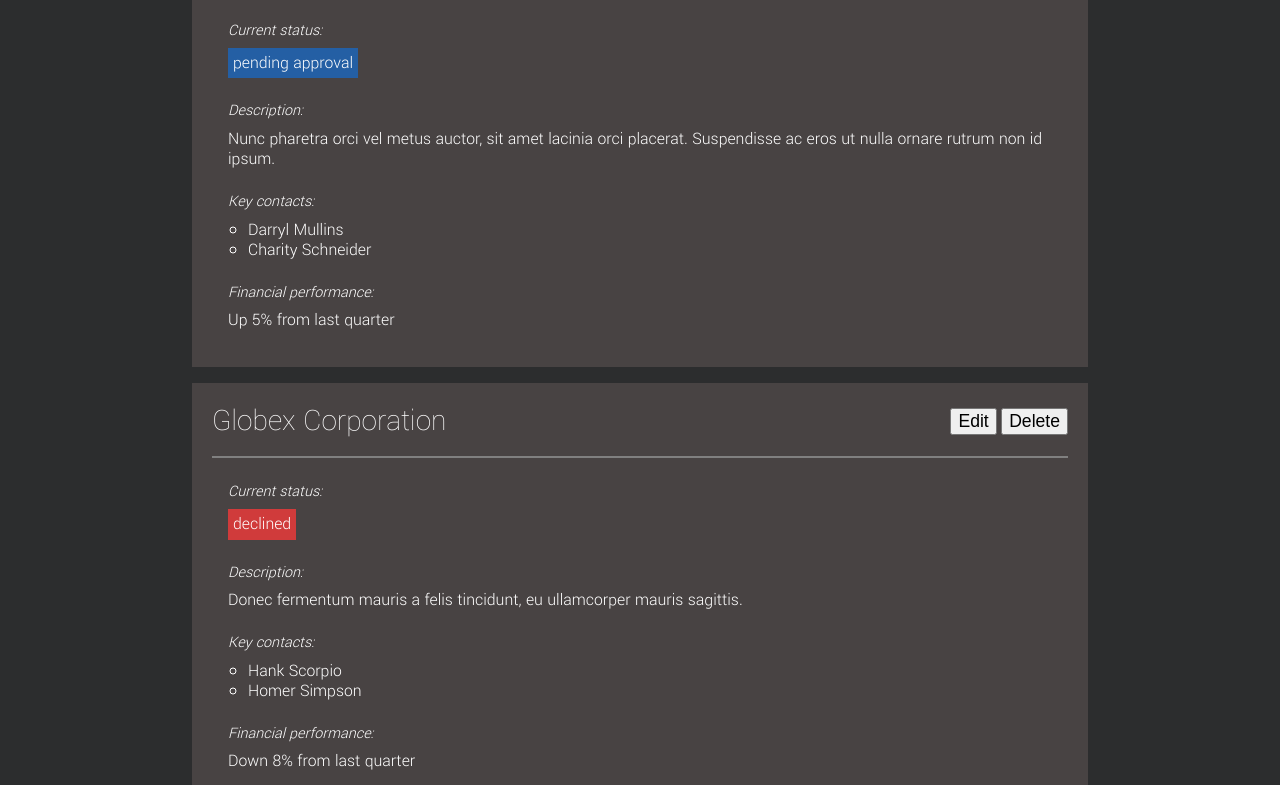
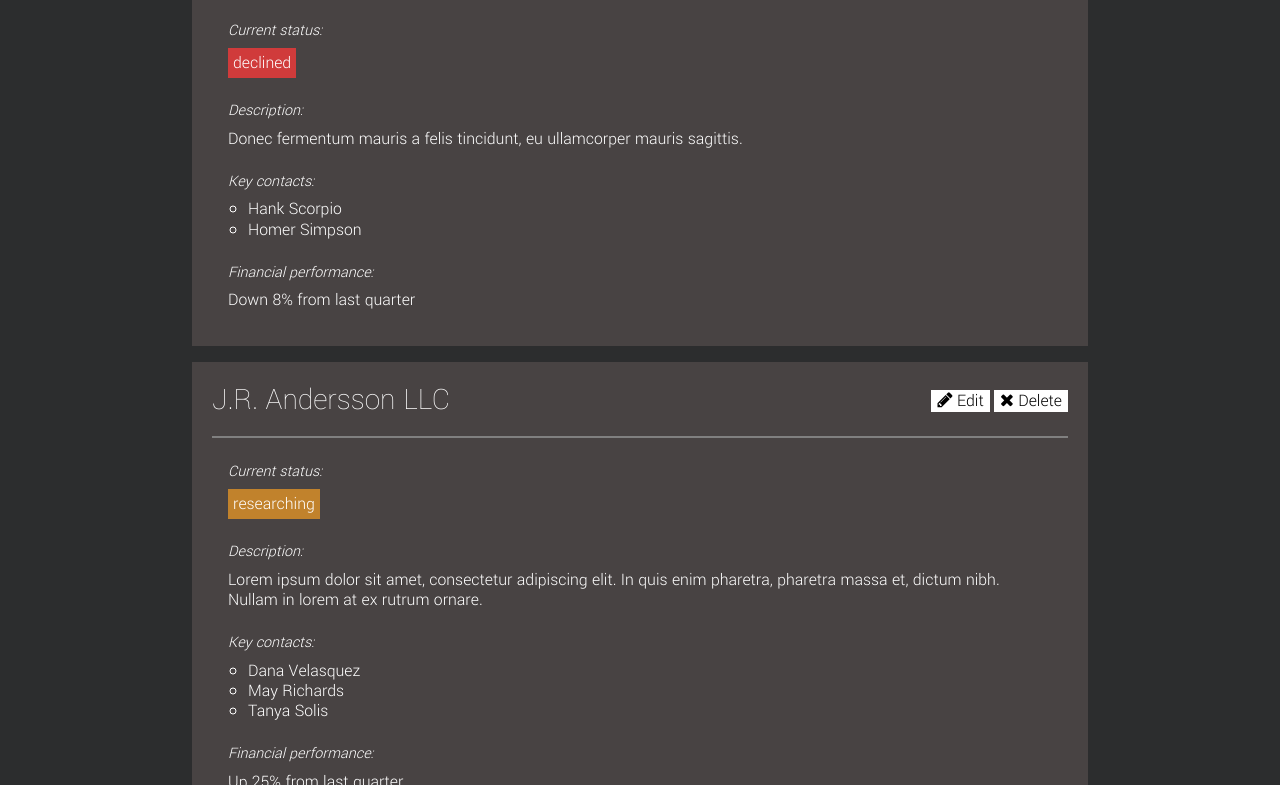
Before and after one commit to johnnycopes/insiten-challenge, a website: page index.html in a window 1280 px wide. Shown: the part 650-1435 px from the top of the page. Drawn offline with Linux system fonts and the light colour scheme.

Commit message:
layout of main page finished

```diff
--- a/css/input.scss
+++ b/css/input.scss
@@ -7,7 +7,6 @@
 // ===================
 
 $font-color: #FFF;
-$light-color: #DDD;
 $bg-color: #2C2D2E;
 $darker-bg-color: #101010;
 $target-bg-color: #484343;
@@ -124,6 +123,15 @@
   color: inherit;
 }
 
+button {
+  border: 0;
+  outline: none;
+  background: $font-color;
+  font-family: $font-stack;
+  font-weight: 300;
+  color: bg-color;
+}
+
 
 // ########################
 // SPECIFIC STYLES/LAYOUT
@@ -158,6 +166,10 @@
   background: $darker-bg-color;
 }
 
+.signature {
+  color: $action-color;
+}
+
 
 // ===================
 // INDIVIDUAL PAGES
@@ -166,7 +178,7 @@
 // ------ HOME ------
 
 .targets {
-  margin: 90px 0;
+  margin: 90px 0 40px;
 }
 
 .target {
--- a/index.html
+++ b/index.html
@@ -4,6 +4,7 @@
 <head>
     <meta charset="utf-8">
     <meta name="viewport" content="width=device-width, initial-scale=1"><link href="https://fonts.googleapis.com/css?family=Yantramanav:100,300,400" rel="stylesheet">
+    <link href="https://maxcdn.bootstrapcdn.com/font-awesome/4.7.0/css/font-awesome.min.css" rel="stylesheet" integrity="sha384-wvfXpqpZZVQGK6TAh5PVlGOfQNHSoD2xbE+QkPxCAFlNEevoEH3Sl0sibVcOQVnN" crossorigin="anonymous">
     <link rel="stylesheet" href="css/normalize.css">
     <link rel="stylesheet" href="css/styles.css">
     <title>Insiten Challenge</title>
@@ -12,7 +13,9 @@
 <body ng-app="InsitenChallenge">
     <header>
         <div class="container">
-            <img src="img/insiten_logo.png" alt="Insiten company logo">
+            <a href="https://insiten.com/" target="_blank">
+                <img src="img/insiten_logo.png" alt="Insiten company logo">
+            </a>
         </div>
     </header>
 
@@ -22,7 +25,7 @@
 
     <footer>
         <div class="container cf">
-            <a href="https://johnnycopes.github.io/">made by johnnycopes</a>
+            <a class="signature" href="https://johnnycopes.github.io/" target="_blank">made by johnnycopes</a>
         </div>
     </footer>
 
--- a/templates/home.html
+++ b/templates/home.html
@@ -1,10 +1,16 @@
 <ul class="targets">
-    <li class="target" ng-repeat="target in targets">
+    <li class="target" ng-repeat="target in targets | orderBy: 'name'">
         <div class="target-tab">
             <h3 class="target-name">{{target.name}}</h3>
             <div class="buttons">
-                <button type="button" ng-click="edit(target)">Edit</button>
-                <button type="button" ng-click="delete(target)">Delete</button>
+                <button type="button" ng-click="edit(target)">
+                    <i class="fa fa-pencil" aria-hidden="true"></i>
+                    <span>Edit</span>
+                </button>
+                <button type="button" ng-click="delete(target)">
+                    <i class="fa fa-times" aria-hidden="true"></i>
+                    <span>Delete</span>
+                </button>
             </div>
         </div>
         <hr>
@@ -21,7 +27,7 @@
                 <li class="category">
                     <span>Key contacts:</span>
                     <ul class="key-contacts">
-                        <li ng-repeat="contact in target.keyContacts">{{contact}}</li>
+                        <li ng-repeat="contact in target.keyContacts | orderBy: contact">{{contact}}</li>
                     </ul>
                 </li>
                 <li class="category">
```
Also changed, not shown: css/styles.css, 1 other file.
